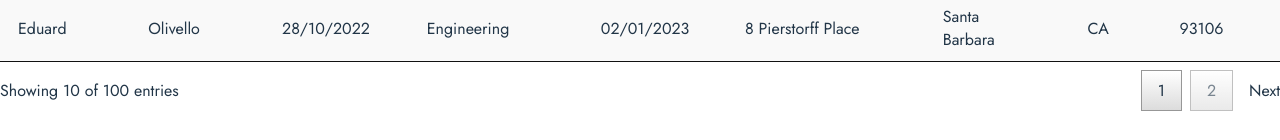
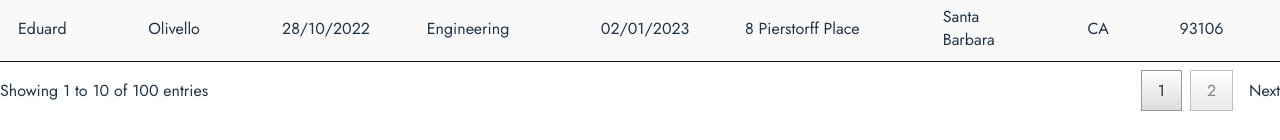
Before and after one commit to ask0ldd/P14-JQuery2ReactPluginsConversion, a React (Vite) app: page /employee-list in a window 1280 px wide. Shown: the part 746-886 px from the top of the page. Built offline with nearby package versions, Linux system fonts and the light colour scheme.

Commit message:
datastable nEntries fixed

```diff
--- a/src/components/CustomSelect/OptionsList.tsx
+++ b/src/components/CustomSelect/OptionsList.tsx
@@ -6,8 +6,6 @@ import Option from './Option'
 function OptionsList(){
 
     const { selectId, options, isListboxExpanded } = useContext(SelectContext)
-
-    /* li key should have a specific string added => the name of the component, pass as props at select creation then add in each key of each subcompo */
 
     return(
         isListboxExpanded ?
--- a/src/components/DatasTable/NEntries.tsx
+++ b/src/components/DatasTable/NEntries.tsx
@@ -7,17 +7,12 @@ function NEntries(){
 
     const firstDisplayedEntry = displayRules ? Math.abs((displayRules.currentPage-1)*displayRules.nEntriesPerPage) : 0
     const lastDisplayedEntry =  displayRules ? Math.abs((displayRules.currentPage-1)*displayRules.nEntriesPerPage + displayRules.nEntriesPerPage) : 10
-    const displayedRows = tableDatasState.slice(firstDisplayedEntry, lastDisplayedEntry).length
+    // const displayedRows = tableDatasState.slice(firstDisplayedEntry, lastDisplayedEntry).length
     const totalEntries = tableDatasState.length
 
     return(
-        <div id="infosContainer">Showing {displayedRows} of {totalEntries} entries</div>
+        <div id="infosContainer">Showing {firstDisplayedEntry+1} to {lastDisplayedEntry < totalEntries ? lastDisplayedEntry : totalEntries} of {totalEntries} entries</div>
     )
 }
 
 export default NEntries
-
-/*interface IProps{
-    nEntries: number
-    totalEntries: number
-}*/
```
Also changed, not shown: src/components/CustomSelect/CustomSelect.tsx (+8 -4 lines).
